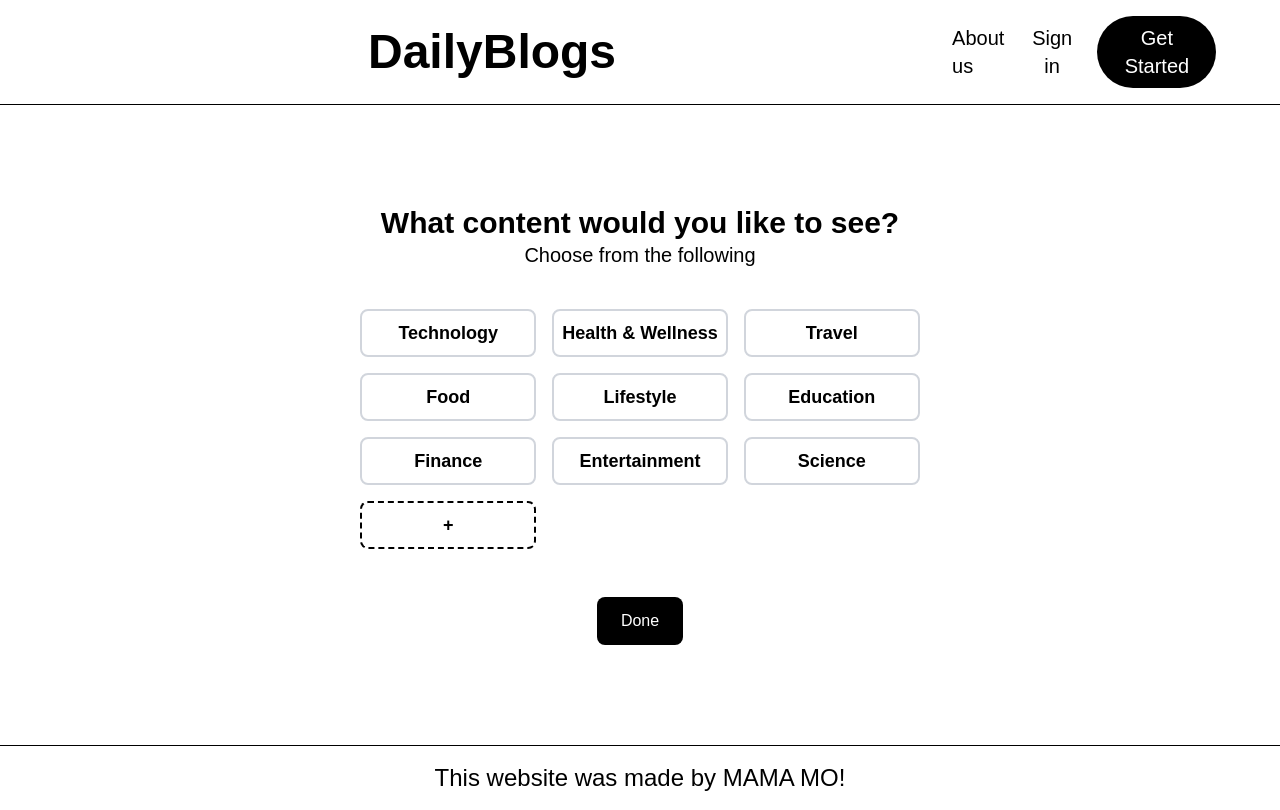
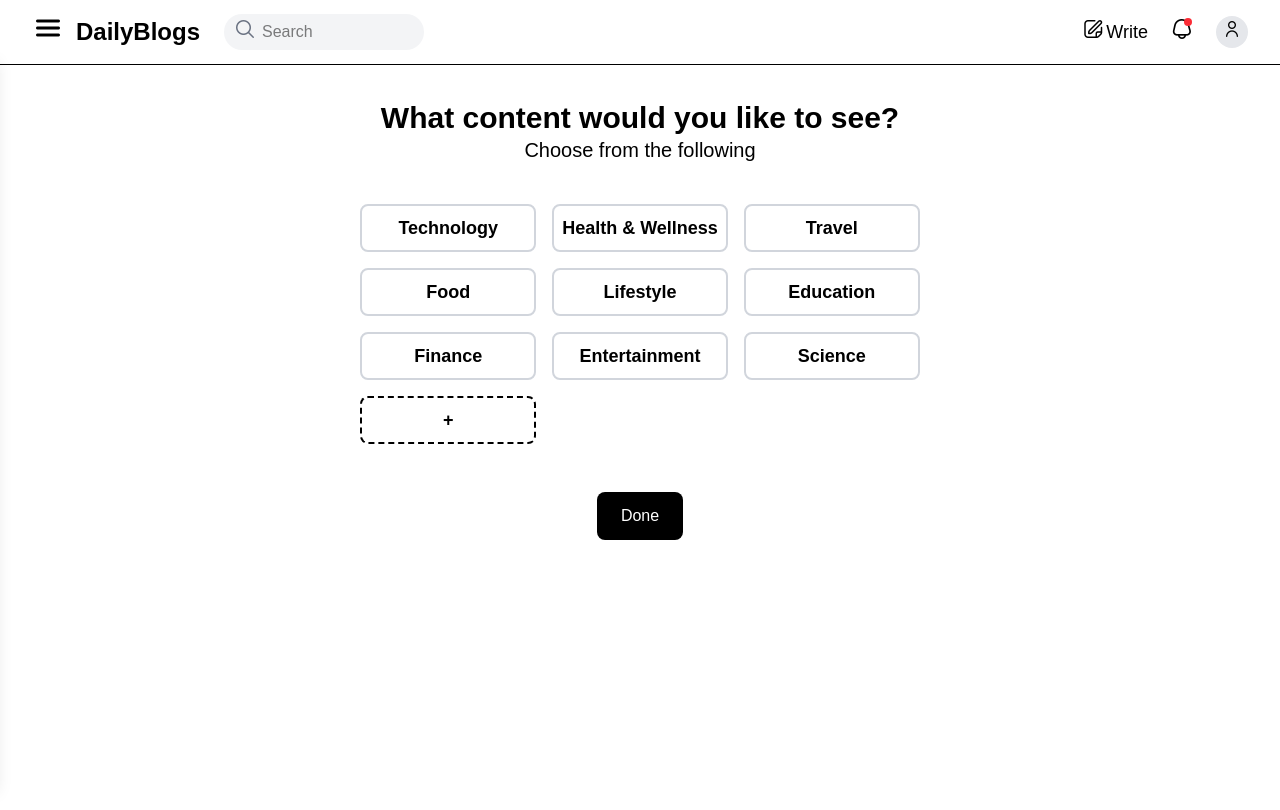
Before and after one commit to babkkin/daily-blogs, a Next.js app: page /category in a window 1280 px wide. Built offline with nearby package versions, Linux system fonts and the light colour scheme; a web font is replaced by a local one.

Commit message:
updatessssssssss

```diff
--- a/app/globals.css
+++ b/app/globals.css
@@ -1,5 +1,6 @@
 @import "tailwindcss";
-
+@import url("https://cdn-uicons.flaticon.com/uicons-bold-rounded/css/uicons-bold-rounded.css");
+@import url("https://cdn-uicons.flaticon.com/uicons-regular-rounded/css/uicons-regular-rounded.css");
 @import url('https://fonts.googleapis.com/css2?family=Kalnia:wght@400;600;700&display=swap');
 
 .font-kalnia {
@@ -38,3 +39,7 @@ html, body {
   padding: 0;
   height: 100%;
 }
+
+:root {
+  --navbar-height: 44px;
+}
--- a/app/home/page.js
+++ b/app/home/page.js
@@ -4,6 +4,7 @@ export default function HomePage() {
       <h1 className="text-4xl font-bold text-gray-800">
         🎉 Welcome to your Homepage!
       </h1>
+
     </div>
   );
 }
--- a/app/layout.js
+++ b/app/layout.js
@@ -1,7 +1,11 @@
 "use client";
 import Link from "next/link";
+import { usePathname } from "next/navigation";
+import React, { useState } from "react";
+import { useRouter } from "next/navigation";
 import { AuthModalProvider, useAuthModal } from "@/components/AuthModalProvider";
 import AuthModal from "@/components/AuthModal";
+import Sidebar from "@/components/Sidebar"; // 👈 new sidebar import
 import "./globals.css";
 import { Kalnia } from "next/font/google";
 
@@ -10,69 +14,125 @@ const kalnia = Kalnia({
   weight: ["400", "600", "700"],
 });
 
-function Header() {
+function Header({ sidebarOpen, setSidebarOpen }) {
+  const router = useRouter();
   const { openModal } = useAuthModal();
+  const pathname = usePathname();
+
+  const isAppPage =
+    pathname === "/home" || pathname === "/category" || pathname === "/setting";
 
   return (
-    <header className="px-4 md:px-8 py-4 flex items-center justify-between border-b transition-colors duration-300">
-      {/* Logo */}
-      <div className="flex items-center">
+    <header className="fixed top-0 left-0 right-0 z-50 bg-white border-b transition-colors duration-300 px-4 md:px-8 py-3 flex items-center justify-between">
+      <link rel="stylesheet" href="https://cdn-uicons.flaticon.com/uicons-bold-rounded/css/uicons-bold-rounded.css" />
+        <link rel="stylesheet" href="https://cdn-uicons.flaticon.com/uicons-regular-rounded/css/uicons-regular-rounded.css" />
+      {isAppPage ? (
+        // ✅ Logged-in / Home layout
+        <div className="flex items-center justify-between w-full">
+
+          {/* Left side - Menu + Logo + Search */}
+          <div className="flex items-center gap-3">
+
+          {/* Mini Burger Menu */}
+          <button
+            onClick={() => setSidebarOpen(!sidebarOpen)}
+            className="text-2xl p-1 rounded-md hover:bg-gray-100 transition"
+          >
+            <i className="fi fi-br-menu-burger"></i>
+          </button>
+
+          {/* Sidebar component */}
+          <Sidebar isOpen={sidebarOpen} onClose={() => setSidebarOpen(false)} />
+
+            <Link href="/home" className="text-2xl font-bold">
+              DailyBlogs
+            </Link>
+
+            {/* Search beside logo */}
+            <div className="ml-3">
+              <div className="flex items-center bg-gray-100 rounded-full px-3 py-1 w-[200px] focus-within:ring-2 focus-within:ring-black">
+                <i className="fi fi-rr-search text-gray-500 text-lg"></i>
+                <input
+                  type="text"
+                  placeholder="Search"
+                  className="bg-transparent outline-none px-2 w-full"
+                />
+              </div>
+            </div>
+          </div>
+
+          {/*.  FOR Sidebar Toggle Menu (opens / closes sidebar when burger is clicked) */}
+
+          {/* Right side - Actions */}
+          <div className="flex items-center gap-5 relative">
+            <button
+              onClick={() => router.push("/blog-editor")}
+              className="flex items-center gap-1 text-lg"
+            >
+              <i className="fi fi-rr-edit"></i>
+              <span>Write</span>
+            </button>
+
+            {/* Notification button with placeholder */}
+            <div className="relative">
+              <button
+                className="text-xl p-1 hover:bg-gray-100 rounded-full transition"
+                onClick={() => alert('Notifications placeholder')}
+              >
+                <i className="fi fi-rr-bell"></i>
+              </button>
+
+              {/* Optional red dot indicator */}
+              <span className="absolute top-1 right-1 h-2 w-2 bg-red-500 rounded-full"></span>
+            </div>
+
+            <button className="h-8 w-8 rounded-full bg-gray-200 flex items-center justify-center">
+              <i className="fi fi-rr-user"></i>
+            </button>
+          </div>
+        </div>
+      ) : (
+        // 🧭 Public layout
+        <div className="flex items-center justify-between w-full">
           <Link
             href="/"
-          className="text-2xl md:text-3xl lg:text-5xl font-bold mx-4 md:mx-8 lg:mx-[42vh] transition-colors"
+            className="text-2xl md:text-3xl lg:text-4xl font-bold transition-colors mx-4 md:mx-8 lg:mx-[42vh]"
           >
             DailyBlogs
           </Link>
-      </div>
 
-      {/* Nav / Actions - Desktop */}
           <div className="hidden md:flex gap-4 lg:gap-6 items-center mr-4 md:mr-8 lg:mr-[42vh]">
-        <Link href="/about" className="text-lg lg:text-xl transition-colors">
+            <Link href="/about" className="text-lg lg:text-xl">
               About us
             </Link>
-
             <button
-          className="text-lg lg:text-xl transition-colors"
+              className="text-lg lg:text-xl"
               onClick={() => openModal("login")}
             >
               Sign in
             </button>
-
             <button
               className="px-4 lg:px-6 py-2 text-lg lg:text-xl bg-black text-white rounded-full hover:bg-gray-800 transition-colors duration-200"
               onClick={() => openModal("signup")}
             >
               Get Started
             </button>
-
-        <Link
-          href="/setting"
-          className="mx-1 transition-colors duration-200 flex items-center justify-center h-[38px] w-[38px] rounded-full"
-        >
-          <i className="fi fi-tc-settings text-[30px]"></i>
-        </Link>
           </div>
-
-      {/* Mobile Menu Button */}
-      <div className="md:hidden flex items-center gap-2">
-        <button
-          className="px-3 py-1 text-sm bg-black text-white rounded-full"
-          onClick={() => openModal("signup")}
-        >
-          Get Started
-        </button>
-        <Link
-          href="/setting"
-          className="flex items-center justify-center h-[32px] w-[32px] rounded-full"
-        >
-          <i className="fi fi-tc-settings text-[24px]"></i>
-        </Link>
         </div>
+      )}
     </header>
   );
 }
 
 function Footer() {
+  const pathname = usePathname();
+
+  // Hide footer on app pages
+  const hideFooter =
+    pathname === "/home" || pathname === "/category" || pathname === "/setting";
+
+  if (hideFooter) return null;
+
   return (
     <footer className="p-4 text-center text-lg md:text-xl lg:text-2xl transition-colors duration-300 border-t">
       This website was made by MAMA MO!
@@ -81,14 +141,17 @@ function Footer() {
 }
 
 export default function RootLayout({ children }) {
+  const [sidebarOpen, setSidebarOpen] = useState(false);
+
   return (
     <html lang="en">
-      <body className={`${kalnia.className} min-h-screen flex flex-col transition-colors duration-300`}>
+      <body
+        className={`${kalnia.className} min-h-screen flex flex-col transition-colors duration-300`}
+      >
         <AuthModalProvider>
-          <Header />
-          <main className="flex-1">
-            {children}
-          </main>
+          <Header sidebarOpen={sidebarOpen} setSidebarOpen={setSidebarOpen} />
+
+          <main className="flex-1">{children}</main>
           <Footer />
           <AuthModal />
         </AuthModalProvider>
--- a/app/page.jsx
+++ b/app/page.jsx
@@ -29,12 +29,6 @@ export default function HomePage() {
           >
             Join us
           </button>
-          <button
-            onClick={() => router.push("/blog-editor")}
-            className="px-8 md:px-12 lg:px-20 py-3 md:py-4 bg-black text-white rounded-full hover:bg-gray-800 transition-colors duration-200 text-xl md:text-2xl lg:text-3xl xl:text-4xl font-medium"
-          >
-            Editor
-          </button>
         </div>
       </div>
     </div>
--- a/components/LoginForm.jsx
+++ b/components/LoginForm.jsx
@@ -1,11 +1,9 @@
 "use client";
 import { useState } from "react";
-import { useRouter } from "next/navigation";
 import { useAuthModal } from "@/components/AuthModalProvider"; // ✅ import context
 
 export default function LoginForm() {
   const [message, setMessage] = useState("");
-  const router = useRouter();
   const { closeModal } = useAuthModal(); // ✅ grab modal closer
 
   const handleSubmit = async (e) => {
@@ -29,8 +27,6 @@ export default function LoginForm() {
         // ✅ close modal first
         closeModal();
 
-        // ✅ then redirect
-        router.push("/category");
       } else {
         setMessage(data.error || "Login failed");
       }
--- /dev/null
+++ b/components/Sidebar.js
@@ -0,0 +1,56 @@
+"use client";
+import { usePathname, useRouter } from "next/navigation";
+import { useEffect } from "react";
+
+export default function Sidebar({ isOpen, onClose }) {
+  const router = useRouter();
+  const pathname = usePathname();
+
+  const links = [
+    { name: "Home", icon: "fi fi-rr-home", path: "/home" },
+    { name: "Library", icon: "fi fi-rr-book-alt", path: "/library" },
+    { name: "Profile", icon: "fi fi-rr-user", path: "/profile" },
+    { name: "Stories", icon: "fi fi-rr-document", path: "/stories" },
+    { name: "Stats", icon: "fi fi-rr-chart-histogram", path: "/stats" },
+  ];
+
+  // 🧩 Close sidebar when route changes
+  useEffect(() => {
+    if (onClose) onClose(); // ✅ avoid undefined
+  }, [pathname]);
+
+  return (
+    <div
+      className={`fixed top-[49px] left-0 h-[calc(100%-64px)] w-64 bg-white shadow-lg p-5 z-50 transform transition-transform duration-300 ease-in-out ${
+        isOpen ? "translate-x-0" : "-translate-x-full"
+      }`}
+    >
+
+
+      <ul className="space-y-4">
+        {links.map((link) => (
+          <li
+            key={link.path}
+            onClick={() => router.push(link.path)}
+            className={`flex items-center gap-2 cursor-pointer px-3 py-2 rounded-md transition-colors ${
+              pathname === link.path
+                ? "bg-gray-100 text-black font-semibold"
+                : "hover:bg-gray-50 text-gray-700"
+            }`}
+          >
+            <i className={link.icon}></i> {link.name}
+          </li>
+        ))}
+      </ul>
+
+      <div className="mt-8 border-t pt-4">
+        <p className="text-sm font-semibold mb-2">Following</p>
+        <ul className="space-y-1">
+          <li className="text-sm text-gray-600">StartupInsider</li>
+          <li className="text-sm text-gray-600">Stackademic</li>
+          <li className="text-sm text-gray-600">Frontend Highlights</li>
+        </ul>
+      </div>
+    </div>
+  );
+}
```
Lines whose indentation alone changed are shown as unchanged.
